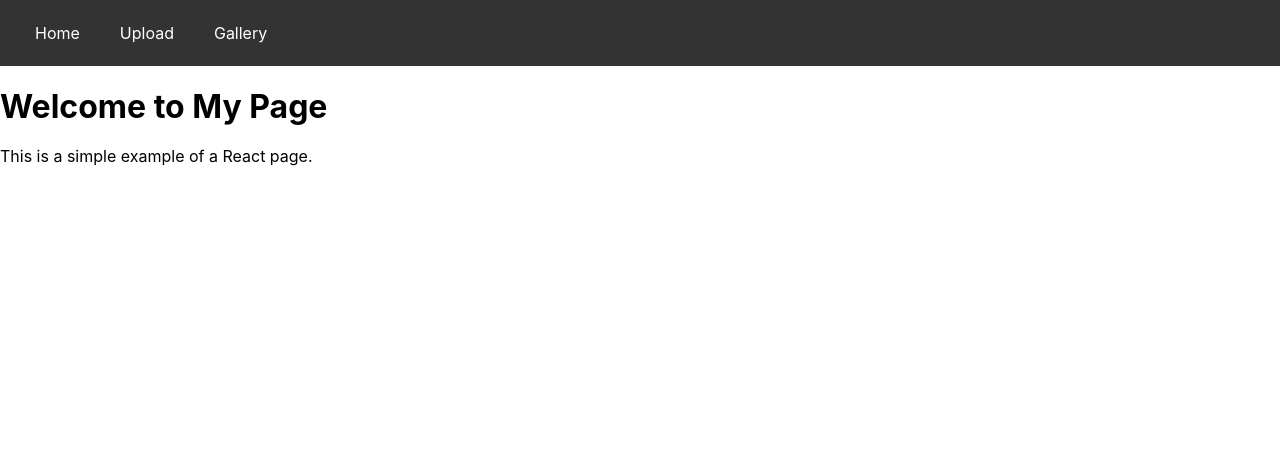
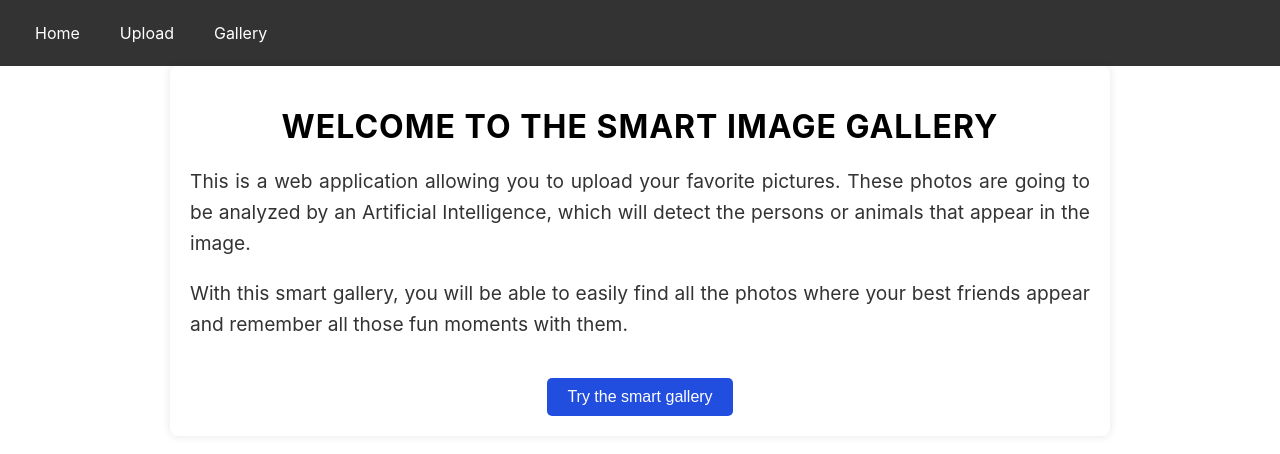
Before and after one commit to ELophem/FrontendIA, a React (Create React App) app in the folder frontend-ia/: page / in a window 1280 px wide. Shown: the top 454 px of the page. Built offline with nearby package versions, Linux system fonts and the light colour scheme.

Commit message:
Add text to home + clean code + css

```diff
--- a/frontend-ia/src/Gallery/Gallery.css
+++ b/frontend-ia/src/Gallery/Gallery.css
@@ -1,4 +1,15 @@
+.gallery-container {
+  max-width: max-content;
+  margin: 0 auto;
+  padding: 20px;
+  background-color: #fff;
+  border-radius: 8px;
+  box-shadow: 0 0 10px rgba(0, 0, 0, 0.1);
+  text-align: center;
+}
+
 .gallery {
+  max-width: 1200px;
   display: flex;
   flex-direction: column;
   align-items: center;
@@ -9,13 +20,20 @@
 h1 {
   margin-bottom: 20px;
 }
+.page-title {
+  font-size: 2em;
+  color: black;
+  text-transform: uppercase;
+  letter-spacing: 1px;
+  white-space: nowrap
+}
 
 input[type="text"] {
   padding: 12px;
   border-radius: 5px;
   border: 1px solid #ccc;
   margin-bottom: 10px;
-  width: 250px; /* Adjust width as needed */
+  width: 250px;
 }
 
 .image-grid {
--- a/frontend-ia/src/Gallery/Gallery.js
+++ b/frontend-ia/src/Gallery/Gallery.js
@@ -32,8 +32,9 @@ const GalleryPersons = () => {
   });
 
   return (
+    <div className='gallery-container'>
     <div className="gallery">
-      <h1>Image Gallery</h1>
+      <h1 className='page-title'>Image Gallery</h1>
       <input
         type="text"
         placeholder="Search by name"
@@ -57,6 +58,7 @@ const GalleryPersons = () => {
         ))}
       </div>
     </div>
+    </div>
   );
 };
 
--- /dev/null
+++ b/frontend-ia/src/Home/Home.css
@@ -0,0 +1,44 @@
+.homepage-content {
+    max-width: 900px;
+    margin: 0 auto;
+    padding: 20px;
+    background-color: #fff;
+    border-radius: 8px;
+    box-shadow: 0 0 10px rgba(0, 0, 0, 0.1);
+    text-align: center;
+}
+
+.homepage-content h1 {
+    font-size: 2em;
+    margin-bottom: 20px;
+}
+
+.homepage-content p {
+    font-size: 1.2em;
+    line-height: 1.6;
+    color: #333;
+    text-align: justify;
+}
+
+.page-title {
+    font-size: 2em;
+    color: black;
+    text-transform: uppercase;
+    letter-spacing: 1px;
+    white-space: nowrap
+  }
+
+.homepage-content button{
+    background-color: #224edf;
+    color: white;
+    padding: 10px 20px;
+    font-size: 16px;
+    border: none;
+    border-radius: 5px;
+    cursor: pointer;
+    margin-top: 20px;
+  }
+
+.homepage-content button:hover {
+    background-color: #1815e2;
+}
--- a/frontend-ia/src/Home/Home.js
+++ b/frontend-ia/src/Home/Home.js
@@ -1,12 +1,27 @@
 import React from 'react';
+import './Home.css';
+import {useNavigate} from 'react-router-dom';
 
 const HomePage = () => {
-  // You can define functions or variables here
+  const navigate = useNavigate();
 
+  const goToUploadPage = () => {
+    navigate('/Upload');
+  };
   return (
-    <div>
-      <h1>Welcome to My Page</h1>
-      <p>This is a simple example of a React page.</p>
+    <div className="homepage-content">
+      <h1 className='page-title'>Welcome to the smart image gallery</h1>
+      <div className="text-content">
+        <p>
+          This is a web application allowing you to upload your favorite pictures. These photos are going to be analyzed
+          by an Artificial Intelligence, which will detect the persons or animals that appear in the image.
+        </p>
+        <p>
+          With this smart gallery, you will be able to easily find all the photos where your best friends appear and
+          remember all those fun moments with them.
+        </p>
+      </div>
+      <button onClick={goToUploadPage}>Try the smart gallery</button>
     </div>
   );
 };
--- a/frontend-ia/src/Upload/Upload.css
+++ b/frontend-ia/src/Upload/Upload.css
@@ -1,16 +1,28 @@
-  /* styles.css */
-  .center-container {
-    display: flex;
-    justify-content: center;
-    align-items: center;
-    height: 100vh; /* Adjust this if you want a different vertical centering */
+.uploadpage-content {
+  max-width: max-content;
+  margin: 0 auto;
+  padding: 20px;
+  background-color: #fff;
+  border-radius: 8px;
+  box-shadow: 0 0 10px rgba(0, 0, 0, 0.1);
+  text-align: center;
 }
 
-  .container {
-    width: 80%;
-    max-width: 600px;
+.upload-container {
   text-align: center;
-    margin-top: 20px;
+}
+
+.upload-container h2 {
+  font-size: 2em;
+  margin-bottom: 20px;
+}
+
+.page-title {
+  font-size: 2em;
+  color: black;
+  text-transform: uppercase;
+  letter-spacing: 1px;
+  white-space: nowrap
 }
 
 input[type='file'] {
@@ -51,7 +63,7 @@
 }
 
 .upload-button {
-    background-color: #4caf50;
+  background-color: #224edf;
   color: white;
   padding: 10px 20px;
   font-size: 16px;
@@ -62,5 +74,29 @@
 }
 
 .upload-button:hover {
-    background-color: #45a049;
+  background-color: #1815e2;
 }
+
+.custom-file-upload::before {
+  content: 'Upload File';
+  display: inline-block;
+  border: 1px solid #ccc;
+  padding: 6px 12px;
+  cursor: pointer;
+  background-color: #224edf;
+  border-radius: 4px;
+  color: white;
+  transition: background-color 0.3s ease-in-out;
+}
+
+.custom-file-upload:hover::before {
+  background-color: #1815e2;
+}
+
+.custom-file-upload input[type='file'] {
+  display: none;
+}
+
+.custom-file-upload input[type='file'] + * {
+  display: none;
+}
--- a/frontend-ia/src/Upload/Upload.js
+++ b/frontend-ia/src/Upload/Upload.js
@@ -1,75 +1,7 @@
-// import React, { useState } from 'react';
-// import axios from 'axios';
-// import { useNavigate } from 'react-router-dom';
-// import './Upload.css'
-
-// const UploadPage = () => {
-//   const [file, setFile] = useState();
-//   const [loading, setLoading] = useState(false); // Add loading state
-//   const navigate = useNavigate();
-
-//   const handleChange = (e) => {
-//     const uploadedFile = e.target.files[0];
-//     setFile(uploadedFile);
-//   };
-
-//   const handleGoToDisplay = async () => {
-//     if (file) {
-//       try {
-//         setLoading(true); // Set loading state to true when starting the API call
-
-//         const formData = new FormData();
-//         formData.append('image', file);
-
-//         const response = await axios.post('http://127.0.0.1:5000/recognize', formData);
-//         console.log('Response from backend:', response.data);
-
-//         // Redirect to DisplayPage after sending the image to the backend
-//         navigate(`/Display?file=${encodeURIComponent(URL.createObjectURL(file))}`, {
-//           state: { names: response.data },
-//         });
-//       } catch (error) {
-//         console.error('Error sending image to backend:', error);
-//       } finally {
-//         setLoading(false); // Set loading state back to false after API call completes (success or failure)
-//       }
-//     } else {
-//       // Handle case where no file is selected
-//       console.error('Please select a file.');
-//     }
-//   };
-
-//   return (
-//     <div>
-//       <h2>Add Image:</h2>
-//       <input type="file" onChange={handleChange} />
-//       {file && (
-//         <div style={{ maxWidth: '400px' }}>
-//           <img
-//             src={URL.createObjectURL(file)}
-//             alt="Uploaded file"
-//             style={{ maxWidth: '100%', height: 'auto' }}
-//           />
-//         </div>
-//       )}
-//       {loading ? (
-//         <div style={{ display: 'flex', alignItems: 'center' }}>
-//           <p style={{ marginRight: '8px' }}>The AI is analyzing the photo</p>
-//           <div className="loader"></div>
-//         </div>
-//       ) : (
-//         <button onClick={handleGoToDisplay}>Go to Display</button>
-//       )}
-//     </div>
-//   );
-// };
-
-// export default UploadPage;
-
 import React, { useState } from 'react';
 import axios from 'axios';
 import { useNavigate } from 'react-router-dom';
-import './Upload.css'; // Make sure to import your CSS file here
+import './Upload.css';
 
 const UploadPage = () => {
   const [file, setFile] = useState();
@@ -106,9 +38,12 @@ const UploadPage = () => {
   };
 
   return (
-    <div className="container">
-      <h2>Add Image:</h2>
-      <input type="file" onChange={handleChange}  />
+    <div className="uploadpage-content">
+    <div className="upload-container">
+      <h2 className='page-title'>Upload image to the smart gallery:</h2>
+      <label htmlFor="file-upload" className="custom-file-upload">
+        <input id="file-upload" type="file" onChange={handleChange} />
+      </label>
 
       {file && (
           <div className="image-preview">
@@ -120,6 +55,7 @@ const UploadPage = () => {
           </div>
         )}
 
+      <div>
         {loading ? (
           <div className="loading-container">
             <p>The AI is analyzing the image</p>
@@ -127,9 +63,11 @@ const UploadPage = () => {
           </div>
         ) : (
           <button className="upload-button" onClick={handleGoToDisplay}>
-          Go to Display
+            Analyze the image
           </button>
         )}
+      </div>
+    </div>
   </div>
   );
 };
```
Lines whose indentation alone changed are shown as unchanged.
